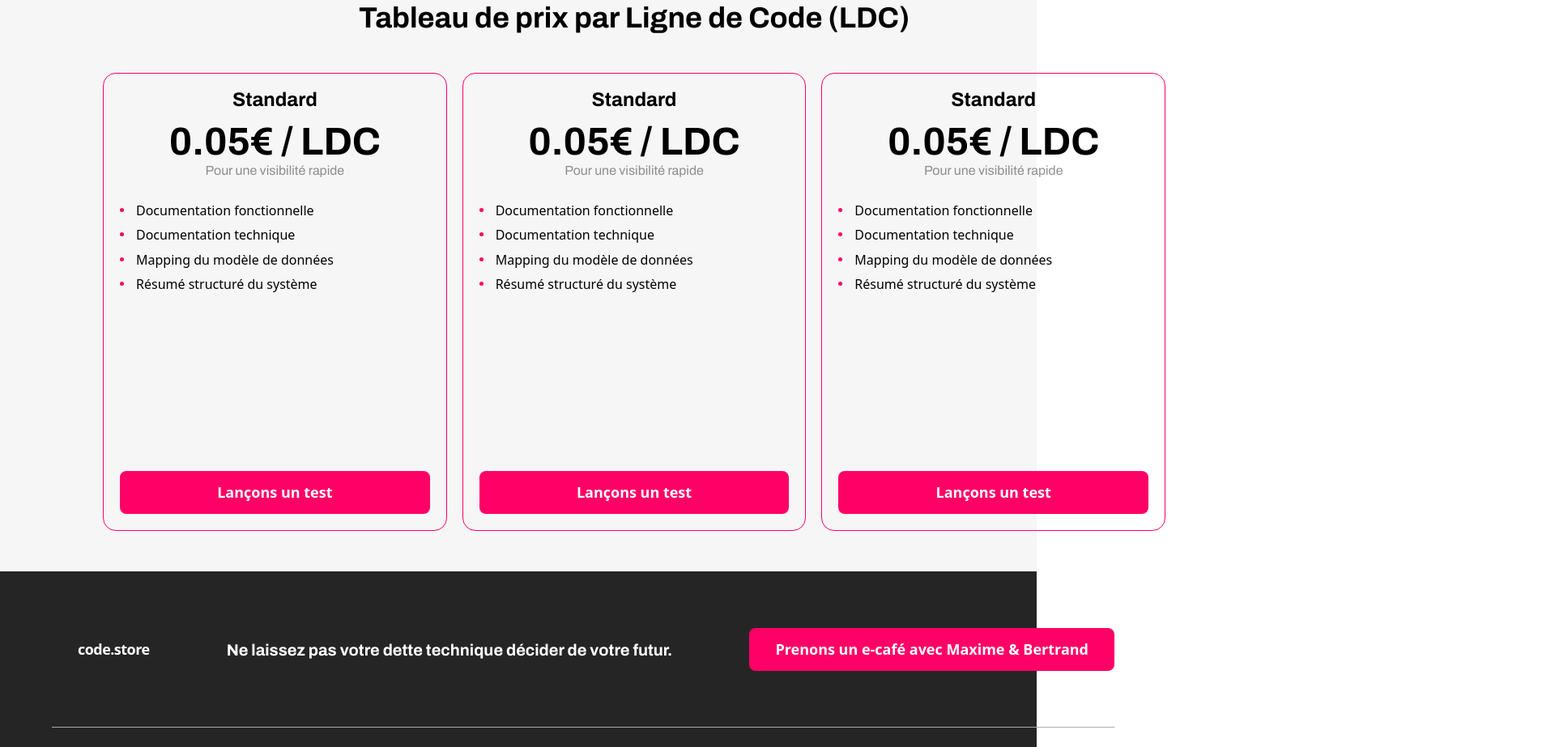
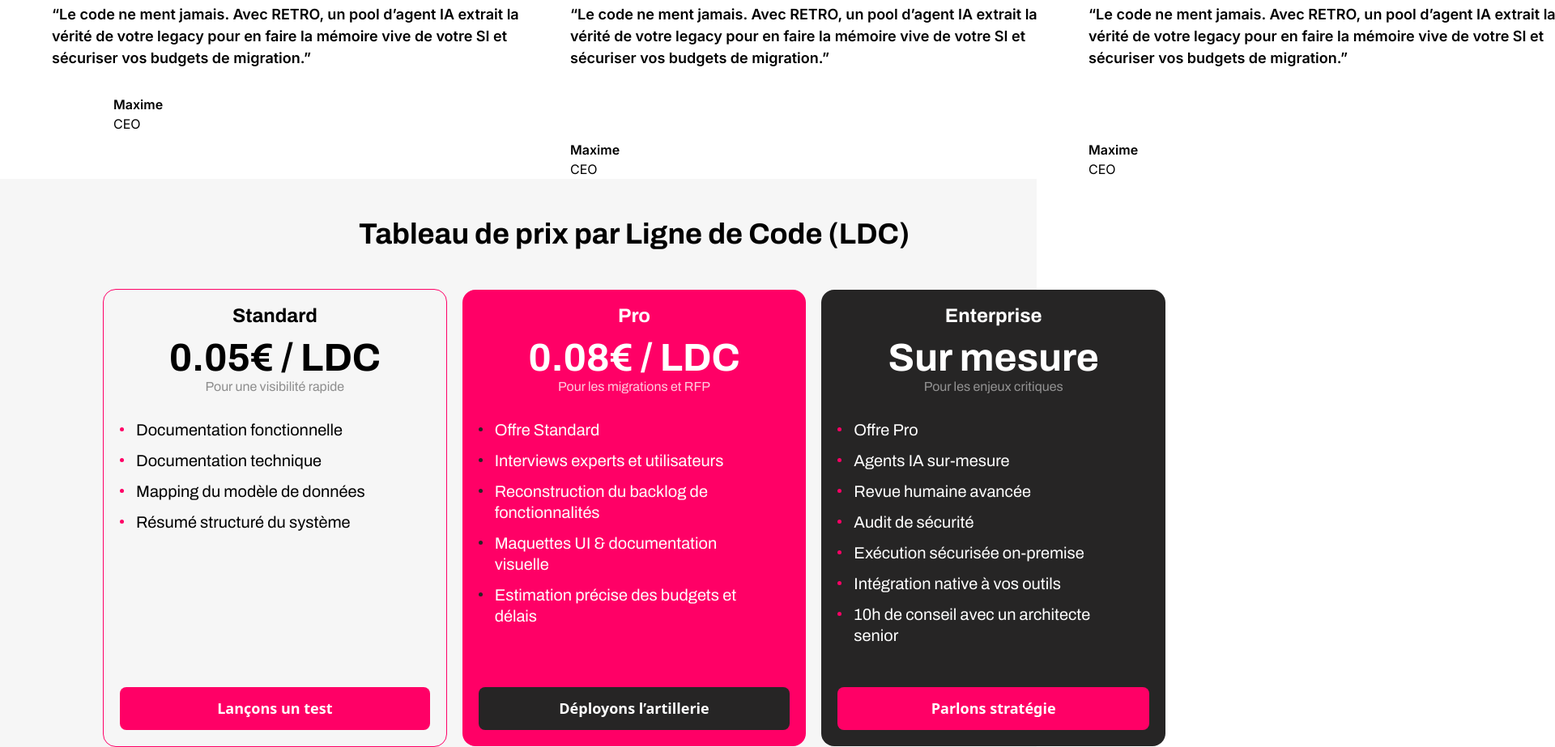
Before and after one commit to Roman1019/Documentation-IA, a plain HTML site: page index.html in a window 1280 px wide. Shown: the part 713-1636 px from the top of the page at 81% size, 1920 px wide, since content can reach past the window. Drawn offline with nearby package versions, Linux system fonts and the light colour scheme.

Commit message:
feedback-section

```diff
--- /dev/null
+++ b/css/feedback.css
@@ -0,0 +1,60 @@
+.visually-hidden {
+  position: absolute;
+  width: 1px;
+  height: 1px;
+  margin: -1px;
+  border: 0;
+  padding: 0;
+
+  white-space: nowrap;
+  clip-path: inset(100%);
+  clip: rect(0 0 0 0);
+  overflow: hidden;
+}
+.feedback-section {
+  padding-top: 50px;
+}
+
+.feedback-list {
+  display: flex;
+  gap: 48px;
+}
+
+.feedback-item {
+}
+
+.feedback-title {
+  font-family: Inter;
+  font-weight: 600;
+  font-size: 18px;
+  line-height: 1.5;
+  letter-spacing: 0;
+  margin-bottom: 32px;
+  width: 592px;
+}
+
+.feedback-generaldiv {
+  display: flex;
+  gap: 20px;
+}
+.feedback-div-name {
+  display: flex;
+  flex-direction: column;
+}
+
+.feedback-name {
+  font-family: Inter;
+  font-weight: 600;
+  font-size: 16px;
+  line-height: 1.5;
+  letter-spacing: 0;
+}
+
+.feedback-position {
+  font-family: Inter;
+  font-weight: 400;
+  font-size: 16px;
+  line-height: 1.5;
+  letter-spacing: 0;
+  text-transform: uppercase;
+}
--- a/css/main.css
+++ b/css/main.css
@@ -1,7 +1,7 @@
 @import url("./header.css");
 @import url("./hero.css");
-/* @import url("./block.css");
-@import url("./about-us.css");
+@import url("./feedback.css");
+/* @import url("./about-us.css");
 @import url("./our-courses.css");
 @import url("./our-mentors.css");
 @import url("./sign-up.css");
--- a/css/price.css
+++ b/css/price.css
@@ -20,7 +20,7 @@
 }
 
 .price-item {
-  border: 1px solid black;
+  border: 1px solid;
   border-radius: 16px;
   padding: 32px;
   display: flex;
@@ -60,25 +60,44 @@
 }
 
 .price-list-service {
-  border-color: black;
+  max-width: 361px;
   height: 331px;
 }
 .price-item-service {
   position: relative;
   padding-left: 20px;
   margin-bottom: 12px;
+  font-family: Archivo;
+  font-weight: 400;
+  font-size: 20px;
+  line-height: 1.3;
+  letter-spacing: 0;
 }
 
 .price-item-service::before {
   content: "";
   position: absolute;
   left: 0;
-  top: 6px;
+  top: 10px;
   width: 5px;
   height: 5px;
   border-radius: 50%;
 }
-.price-circles-pink::before {
+
+.price-circles-first::before {
+  background-color: #ff0066;
+}
+.price-circles-second {
+  color: #ffffff;
+}
+.price-circles-second::before {
+  background-color: #262525;
+}
+
+.price-circles-thirth {
+  color: #ffffff;
+}
+.price-circles-thirth::before {
   background-color: #ff0066;
 }
 
@@ -97,6 +116,30 @@
   margin-top: auto;
 }
 
-.price-border-pink {
+.price-border-first {
   border: 1px solid #ff0066;
 }
+
+.price-bg-second {
+  background-color: #ff0066;
+  border: none;
+}
+
+.price-bg-thirth {
+  background-color: #262525;
+  border: none;
+}
+
+.price-white {
+  color: #ffffff;
+}
+.price-description-second {
+  color: #ffffffcc;
+}
+
+.price-description-thirth {
+  color: #ffffff80;
+}
+.price-button-second {
+  background-color: #262525;
+}
--- a/index.html
+++ b/index.html
@@ -103,72 +103,134 @@
           </div>
         </div>
       </section>
-      <section>
-        <div></div>
+      <section class="feedback-section">
+        <div class="container">
+          <h2 class="visually-hidden">Feedback</h2>
+          <ul class="feedback-list">
+            <li class="feedback-item">
+              <h3 class="feedback-title">
+                “Le code ne ment jamais. Avec RETRO, un pool d’agent IA extrait
+                la vérité de votre legacy pour en faire la mémoire vive de votre
+                SI et sécuriser vos budgets de migration.”
+              </h3>
+              <div class="feedback-generaldiv">
+                <svg width="56" height="56">
+                  <use href="./icon/feedback1.svg"></use>
+                </svg>
+                <div class="feedback-div-name">
+                  <h4 class="feedback-name">Maxime</h4>
+                  <p class="feedback-position">ceo</p>
+                </div>
+              </div>
+            </li>
+            <li class="feedback-item">
+              <h3 class="feedback-title">
+                “Le code ne ment jamais. Avec RETRO, un pool d’agent IA extrait
+                la vérité de votre legacy pour en faire la mémoire vive de votre
+                SI et sécuriser vos budgets de migration.”
+              </h3>
+              <svg width="56" height="56">
+                <use href="./icon/feedback1.svg"></use>
+              </svg>
+              <h4 class="feedback-name">Maxime</h4>
+              <p class="feedback-position">CEO</p>
+            </li>
+            <li class="feedback-item">
+              <h3 class="feedback-title">
+                “Le code ne ment jamais. Avec RETRO, un pool d’agent IA extrait
+                la vérité de votre legacy pour en faire la mémoire vive de votre
+                SI et sécuriser vos budgets de migration.”
+              </h3>
+              <svg width="56" height="56">
+                <use href="./icon/feedback1.svg"></use>
+              </svg>
+              <h4 class="feedback-name">Maxime</h4>
+              <p class="feedback-position">CEO</p>
+            </li>
+          </ul>
+        </div>
       </section>
       <section class="price-section">
         <div class="container">
           <h2 class="price-title">Tableau de prix par Ligne de Code (LDC)</h2>
           <ul class="price-list">
-            <li class="price-item price-border-pink">
+            <li class="price-item price-border-first">
               <h3 class="price-title-item">Standard</h3>
               <p class="price-euro">0.05€ / LDC</p>
               <p class="price-description">Pour une visibilité rapide</p>
               <ul class="price-list-service">
-                <li class="price-item-service price-circles-pink">
+                <li class="price-item-service price-circles-first">
                   Documentation fonctionnelle
                 </li>
-                <li class="price-item-service price-circles-pink">
+                <li class="price-item-service price-circles-first">
                   Documentation technique
                 </li>
-                <li class="price-item-service price-circles-pink">
+                <li class="price-item-service price-circles-first">
                   Mapping du modèle de données
                 </li>
-                <li class="price-item-service price-circles-pink">
+                <li class="price-item-service price-circles-first">
                   Résumé structuré du système
                 </li>
               </ul>
               <button class="price-button">Lançons un test</button>
             </li>
-            <li class="price-item price-border-pink">
-              <h3 class="price-title-item">Standard</h3>
-              <p class="price-euro">0.05€ / LDC</p>
-              <p class="price-description">Pour une visibilité rapide</p>
+            <li class="price-item price-bg-second">
+              <h3 class="price-title-item price-white">Pro</h3>
+              <p class="price-euro price-white">0.08€ / LDC</p>
+              <p class="price-description price-description-second">
+                Pour les migrations et RFP
+              </p>
               <ul class="price-list-service">
-                <li class="price-item-service price-circles-pink">
-                  Documentation fonctionnelle
+                <li class="price-item-service price-circles-second">
+                  Offre Standard
                 </li>
-                <li class="price-item-service price-circles-pink">
-                  Documentation technique
+                <li class="price-item-service price-circles-second">
+                  Interviews experts et utilisateurs
                 </li>
-                <li class="price-item-service price-circles-pink">
-                  Mapping du modèle de données
+                <li class="price-item-service price-circles-second">
+                  Reconstruction du backlog de fonctionnalités
                 </li>
-                <li class="price-item-service price-circles-pink">
-                  Résumé structuré du système
+                <li class="price-item-service price-circles-second">
+                  Maquettes UI & documentation visuelle
+                </li>
+                <li class="price-item-service price-circles-second">
+                  Estimation précise des budgets et délais
                 </li>
               </ul>
-              <button class="price-button">Lançons un test</button>
+              <button class="price-button price-button-second">
+                Déployons l’artillerie
+              </button>
             </li>
-            <li class="price-item price-border-pink">
-              <h3 class="price-title-item">Standard</h3>
-              <p class="price-euro">0.05€ / LDC</p>
-              <p class="price-description">Pour une visibilité rapide</p>
+            <li class="price-item price-bg-thirth">
+              <h3 class="price-title-item price-white">Enterprise</h3>
+              <p class="price-euro price-white">Sur mesure</p>
+              <p class="price-description price-description-thirth">
+                Pour les enjeux critiques
+              </p>
               <ul class="price-list-service">
-                <li class="price-item-service price-circles-pink">
-                  Documentation fonctionnelle
+                <li class="price-item-service price-circles-thirth">
+                  Offre Pro
                 </li>
-                <li class="price-item-service price-circles-pink">
-                  Documentation technique
+                <li class="price-item-service price-circles-thirth">
+                  Agents IA sur-mesure
                 </li>
-                <li class="price-item-service price-circles-pink">
-                  Mapping du modèle de données
+                <li class="price-item-service price-circles-thirth">
+                  Revue humaine avancée
                 </li>
-                <li class="price-item-service price-circles-pink">
-                  Résumé structuré du système
+                <li class="price-item-service price-circles-thirth">
+                  Audit de sécurité
+                </li>
+                <li class="price-item-service price-circles-thirth">
+                  Exécution sécurisée on-premise
+                </li>
+                <li class="price-item-service price-circles-thirth">
+                  Intégration native à vos outils
+                </li>
+                <li class="price-item-service price-circles-thirth">
+                  10h de conseil avec un architecte senior
                 </li>
               </ul>
-              <button class="price-button">Lançons un test</button>
+              <button class="price-button">Parlons stratégie</button>
             </li>
           </ul>
         </div>
```
Also changed, not shown: icon/feedback1.svg (added).
